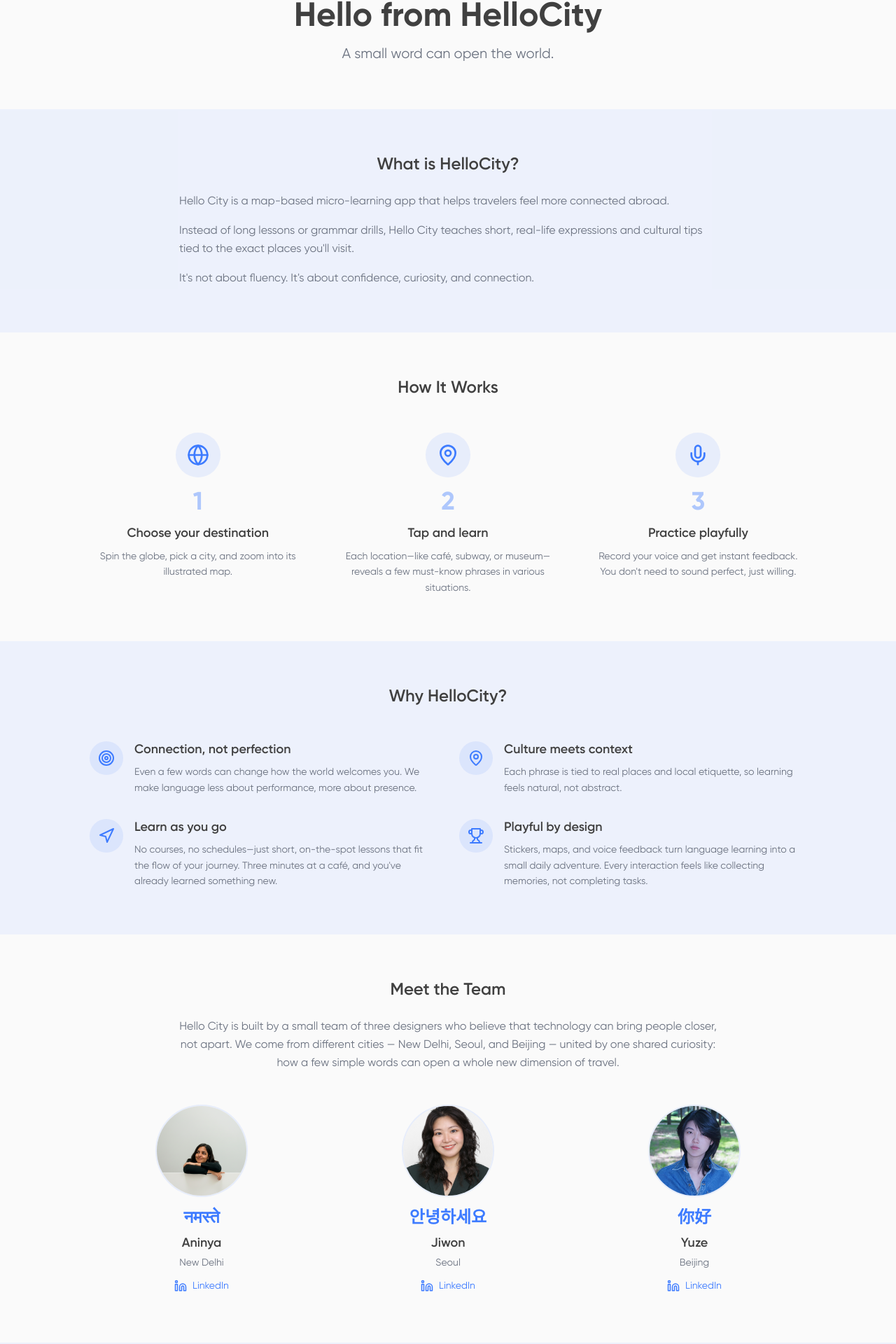
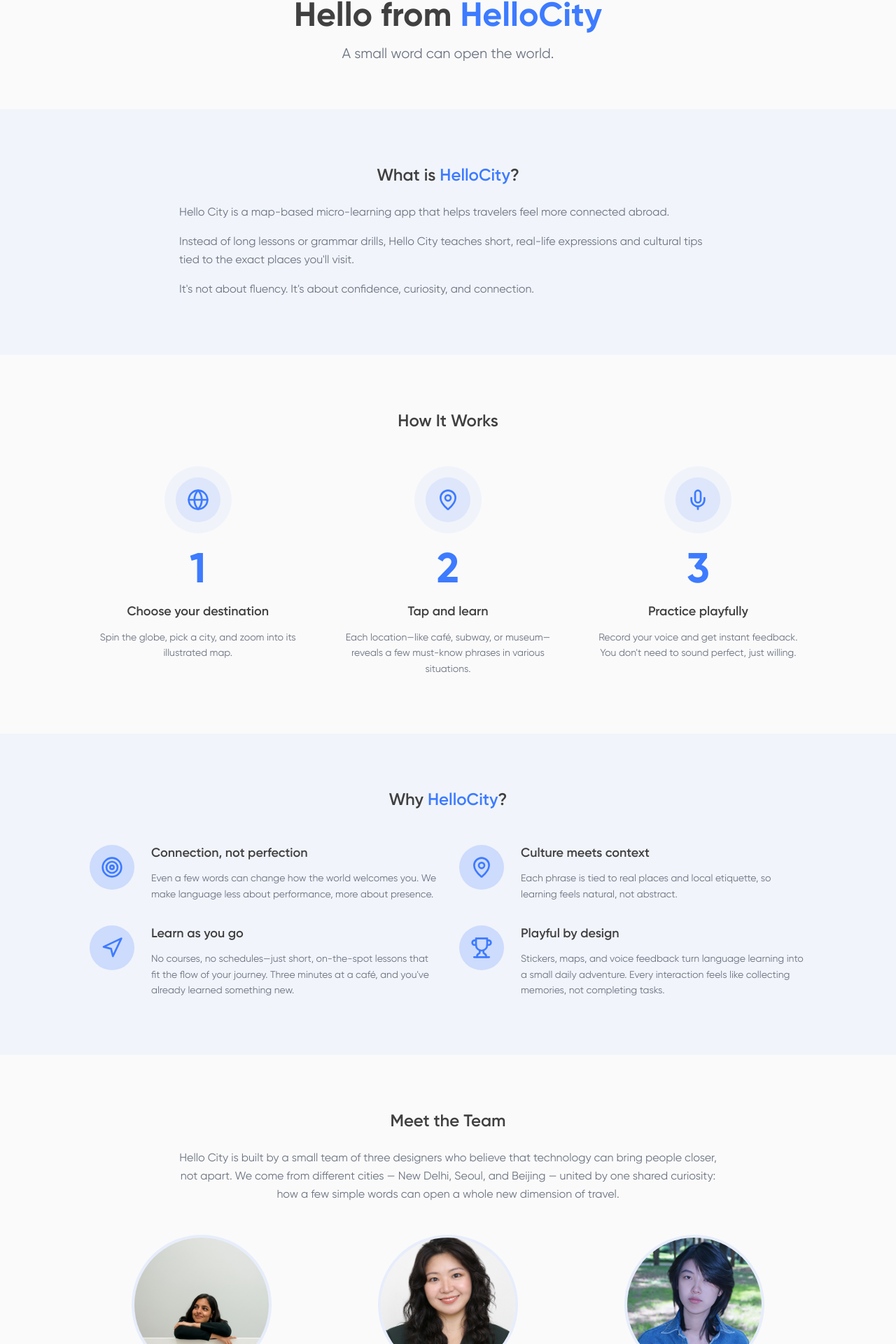
Before and after one commit to sid-mit/hello-city, a React (Vite) app: page /about in a window 1280 px wide. Shown: the part 96-2016 px from the top of the page at 70% size. Built offline with nearby package versions, Linux system fonts and the light colour scheme; the HTML template or start-up script is replaced by a standard one.

Commit message:
Refactor: Redesign About page

```diff
--- a/src/pages/About.tsx
+++ b/src/pages/About.tsx
@@ -85,7 +85,7 @@ const About = () => {
       >
         <div className="max-w-4xl mx-auto">
           <h1 className="text-4xl md:text-5xl font-bold mb-4 text-foreground">
-            Hello from HelloCity
+            Hello from <span className="text-primary">HelloCity</span>
           </h1>
           <p className="text-lg md:text-xl text-muted-foreground">
             A small word can open the world.
@@ -94,7 +94,7 @@ const About = () => {
       </motion.section>
 
       {/* What is HelloCity Section */}
-      <section className="py-16 px-6 bg-secondary/30">
+      <section className="py-20 px-6 bg-secondary/20">
         <div className="max-w-3xl mx-auto">
           <motion.div
             initial={{ opacity: 0, y: 20 }}
@@ -103,7 +103,7 @@ const About = () => {
             transition={{ duration: 0.5 }}
           >
             <h2 className="text-h2 mb-6 text-center text-foreground">
-              What is HelloCity?
+              What is <span className="text-primary">HelloCity</span>?
             </h2>
             <div className="space-y-4 text-body text-muted-foreground leading-relaxed">
               <p>
@@ -121,7 +121,7 @@ const About = () => {
       </section>
 
       {/* How It Works Section */}
-      <section className="py-16 px-6">
+      <section className="py-20 px-6">
         <div className="max-w-5xl mx-auto">
           <motion.div
             initial={{ opacity: 0, y: 20 }}
@@ -144,11 +144,13 @@ const About = () => {
                     transition={{ duration: 0.5, delay: index * 0.1 }}
                     className="text-center"
                   >
-                    <div className="w-16 h-16 mx-auto mb-4 rounded-full bg-primary/10 flex items-center justify-center">
-                      <Icon className="w-8 h-8 text-primary" />
+                    <div className="w-24 h-24 mx-auto mb-6 rounded-full bg-primary/5 flex items-center justify-center">
+                      <div className="w-16 h-16 rounded-full bg-primary/10 flex items-center justify-center">
+                        <Icon className="w-8 h-8 text-primary" />
+                      </div>
                     </div>
-                    <div className="text-4xl font-bold mb-3 text-primary/40">{index + 1}</div>
-                    <h3 className="text-h3 mb-2 text-foreground">{step.title}</h3>
+                    <div className="text-6xl font-bold mb-4 text-primary">{index + 1}</div>
+                    <h3 className="text-h3 mb-3 text-foreground">{step.title}</h3>
                     <p className="text-body-sm text-muted-foreground leading-relaxed">{step.description}</p>
                   </motion.div>
                 );
@@ -159,7 +161,7 @@ const About = () => {
       </section>
 
       {/* Why HelloCity Section */}
-      <section className="py-16 px-6 bg-secondary/30">
+      <section className="py-20 px-6 bg-secondary/20">
         <div className="max-w-5xl mx-auto">
           <motion.div
             initial={{ opacity: 0, y: 20 }}
@@ -168,7 +170,7 @@ const About = () => {
             transition={{ duration: 0.5 }}
           >
             <h2 className="text-h2 mb-12 text-center text-foreground">
-              Why HelloCity?
+              Why <span className="text-primary">HelloCity</span>?
             </h2>
             <div className="grid md:grid-cols-2 gap-8">
               {features.map((feature, index) => {
@@ -180,15 +182,15 @@ const About = () => {
                     whileInView={{ opacity: 1, y: 0 }}
                     viewport={{ once: true }}
                     transition={{ duration: 0.5, delay: index * 0.1 }}
-                    className="flex gap-4"
+                    className="flex gap-6"
                   >
                     <div className="flex-shrink-0">
-                      <div className="w-12 h-12 rounded-full bg-primary/10 flex items-center justify-center">
-                        <Icon className="w-6 h-6 text-primary" />
+                      <div className="w-16 h-16 rounded-full bg-primary/20 flex items-center justify-center">
+                        <Icon className="w-8 h-8 text-primary" />
                       </div>
                     </div>
                     <div>
-                      <h3 className="text-h3 mb-2 text-foreground">{feature.title}</h3>
+                      <h3 className="text-h3 mb-3 text-foreground">{feature.title}</h3>
                       <p className="text-body-sm text-muted-foreground leading-relaxed">{feature.description}</p>
                     </div>
                   </motion.div>
@@ -200,7 +202,7 @@ const About = () => {
       </section>
 
       {/* Meet the Team Section */}
-      <section className="py-16 px-6">
+      <section className="py-20 px-6">
         <div className="max-w-5xl mx-auto">
           <motion.div
             initial={{ opacity: 0, y: 20 }}
@@ -227,16 +229,16 @@ const About = () => {
                   <img
                     src={member.image}
                     alt={`${member.name} - ${member.city}`}
-                    className="w-32 h-32 rounded-full object-cover mx-auto mb-4 ring-2 ring-primary/10 group-hover:ring-primary/30 transition-all"
+                    className="w-48 h-48 rounded-full object-cover mx-auto mb-6 ring-4 ring-primary/10 group-hover:ring-primary/30 transition-all"
                   />
-                  <div className="text-2xl font-semibold text-primary mb-2">{member.greeting}</div>
-                  <h3 className="text-h3 text-foreground mb-1">{member.name}</h3>
-                  <p className="text-body-sm text-muted-foreground mb-3">{member.city}</p>
+                  <div className="text-3xl font-bold text-primary mb-3">{member.greeting}</div>
+                  <h3 className="text-xl font-semibold text-foreground mb-2">{member.name}</h3>
+                  <p className="text-base text-muted-foreground mb-4">{member.city}</p>
                   <a
                     href={member.linkedin}
                     target="_blank"
                     rel="noopener noreferrer"
-                    className="inline-flex items-center gap-2 text-primary hover:text-primary/80 transition-colors text-sm"
+                    className="inline-flex items-center gap-2 text-primary hover:text-primary/80 transition-colors text-sm font-medium"
                   >
                     <Linkedin size={18} />
                     <span>LinkedIn</span>
@@ -249,7 +251,7 @@ const About = () => {
       </section>
 
       {/* Mission Section */}
-      <section className="py-16 px-6 bg-secondary/30">
+      <section className="py-20 px-6 bg-secondary/20">
         <div className="max-w-3xl mx-auto text-center">
           <motion.div
             initial={{ opacity: 0, y: 20 }}
```
